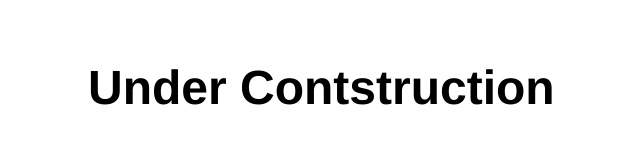
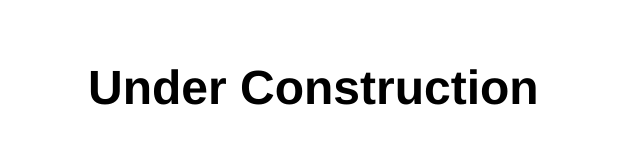
Before and after one commit to jayto581/jayto581.github.io, a plain HTML site: page index.html in a window 1280 px wide. Shown: the full height of the page, 104-744 px from the left. Drawn offline with Linux system fonts and the light colour scheme.

Commit message:
fix type

```diff
--- a/index.html
+++ b/index.html
@@ -14,7 +14,7 @@
 </head>
 
 <body>
-<h1>Under Contstruction</h1>
+<h1>Under Construction</h1>
 
 
 </body>
```
